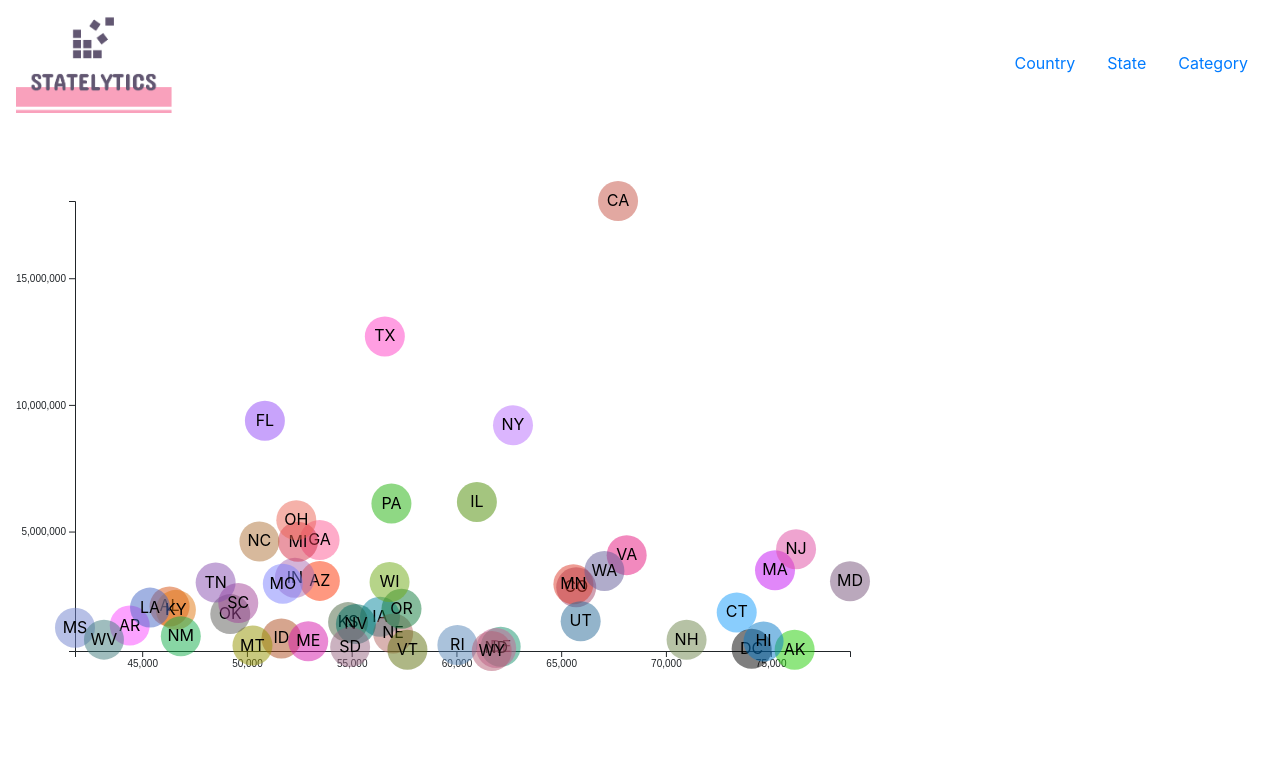
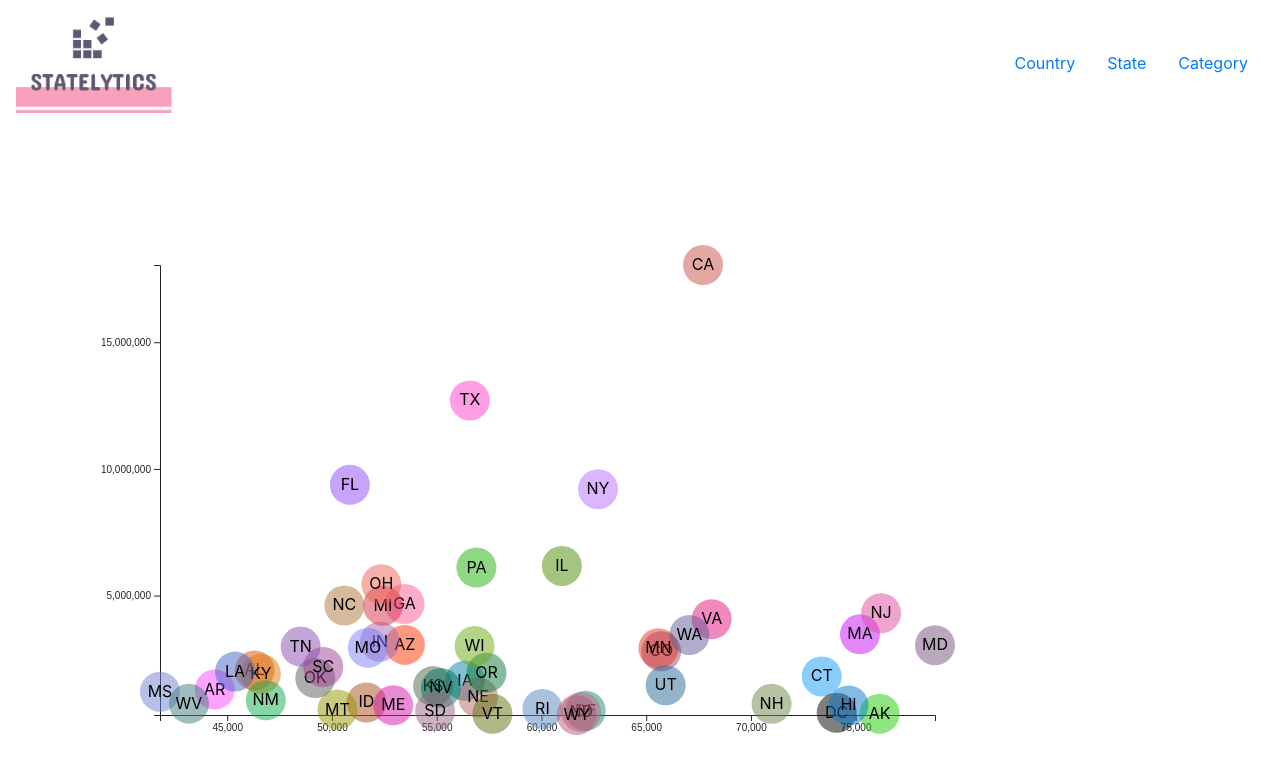
Before and after one commit to veatch-cobblers/statelytics, a React (Create React App) app: page /state in a window 1280 px wide. Shown: the top 774 px of the page. Built offline with nearby package versions, Linux system fonts and the light colour scheme.

Commit message:
local copy

```diff
--- a/src/components/scatter-plot/scatter-plot.js
+++ b/src/components/scatter-plot/scatter-plot.js
@@ -3,8 +3,16 @@ import * as d3 from 'd3';
 import data from '../../data/unemployment_income_2007_to_2017.csv';
 import {select} from "d3";
 import colors from '../../data/colors.js'
-import {Link} from 'react-router-dom';
+import {Jumbotron, Container} from 'reactstrap';
 import Category from '../../components/category/category.js'
+import styled from "styled-components";
+
+const StyledJumbo = styled(Jumbotron)`
+background:none !important;
+display:flex;
+justify-content: center;
+  align-items: center;
+`
 
 class ScatterPlot extends Component{
 
@@ -111,10 +119,13 @@ class ScatterPlot extends Component{
     render(){
         return(
         	<div>
+			<StyledJumbo>
+			<Container>
+			{this.state.openCategory ? <Category selectedState={this.state.stateProps}/> : <svg ref={node => this.node = node} width={1000} height={600}></svg>}
+			</Container>
+			</StyledJumbo>
+			</div>
 
-
-			{this.state.openCategory ? <Category selectedState={this.state.stateProps}/> : <svg ref={node => this.node = node} width={1000} height={600}></svg>}
-			</div>
         );
     }
 }
```
